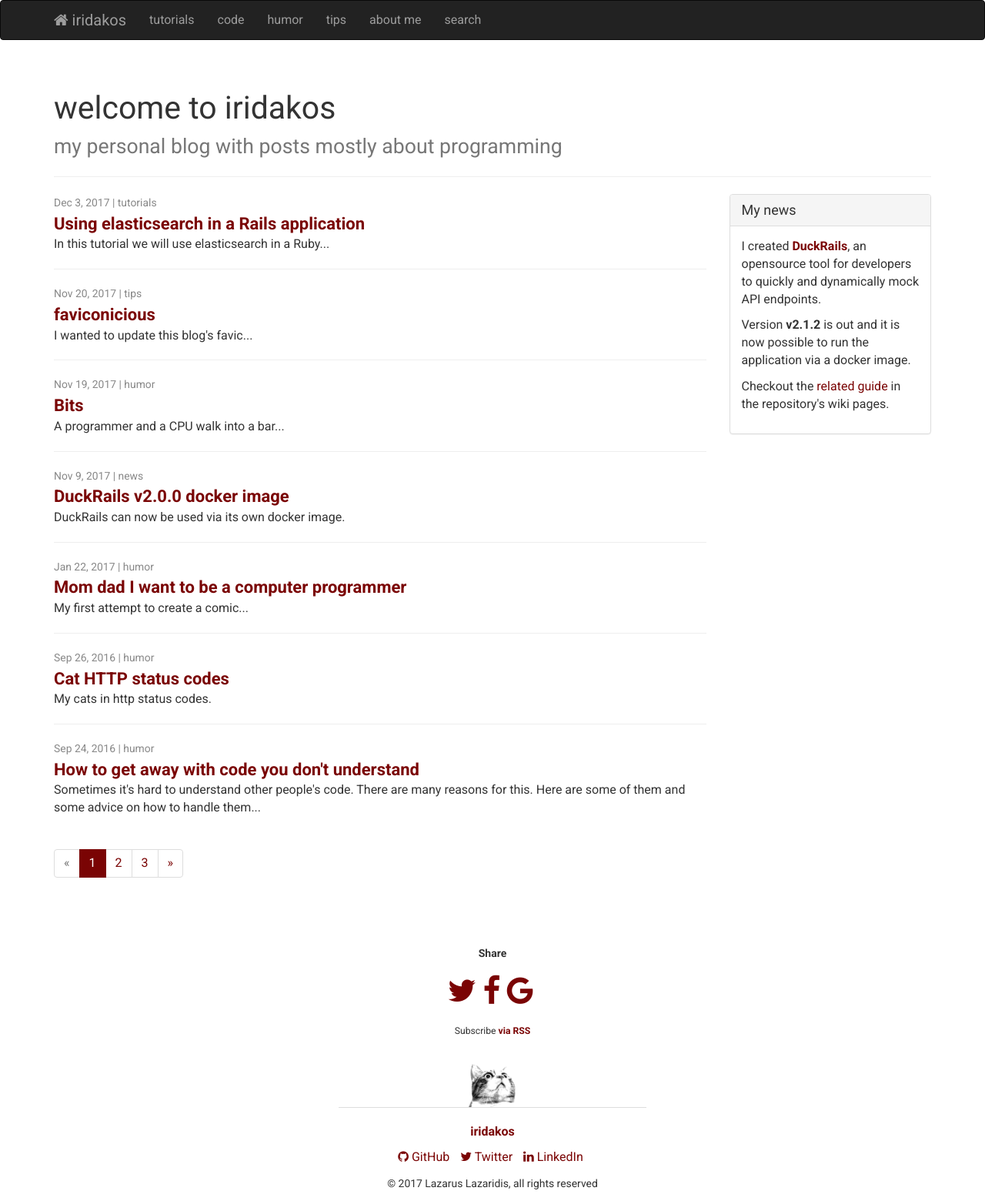
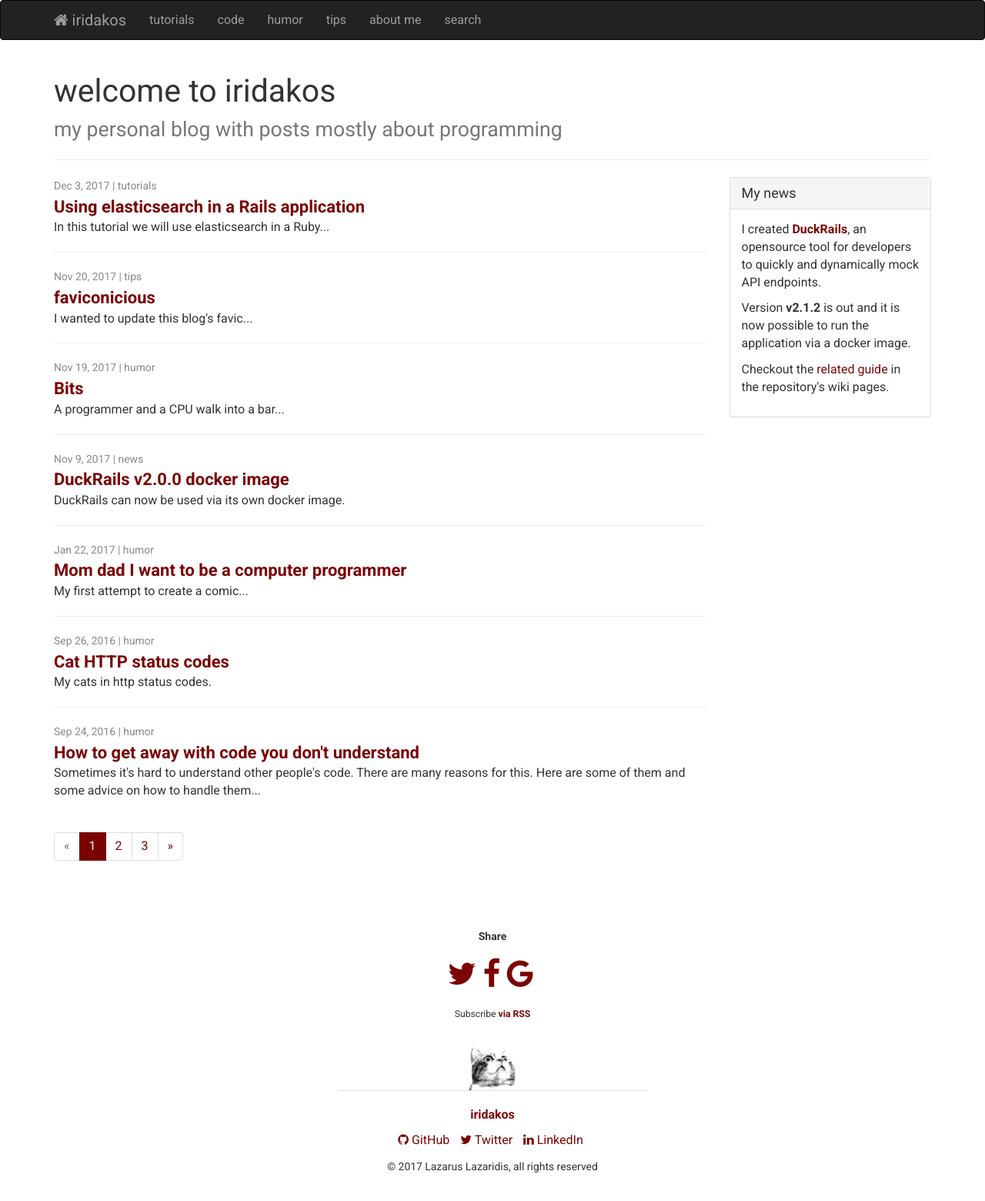
Before and after one commit to iridakos/iridakos.github.io, a Jekyll site: the page built from index.html, in a window 1280 px wide. Shown: the whole page at 77% size. Built offline with Jekyll 4.4.1, drawn with Linux system fonts in a browser that asks for light colours; nearby versions of some CDN libraries; the list of posts is cut into pages by our own code; comment, search, counter and statistics services are not loaded; after the commit the page ends 1538 px from its top, so only the background shows below that.

Commit message:
Update _iridakos.scss

```diff
--- a/_sass/_iridakos.scss
+++ b/_sass/_iridakos.scss
@@ -53,3 +53,7 @@ pre {
 #disqus_thread {
   margin-top: 40px;
 }
+
+.page-header {
+  margin-top: 0;
+}
```
